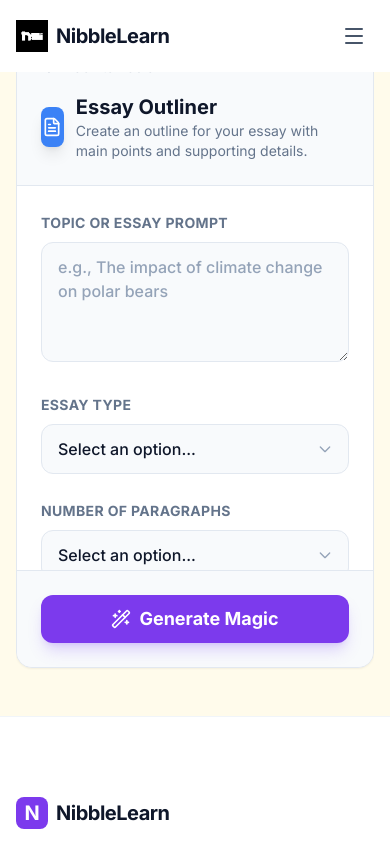
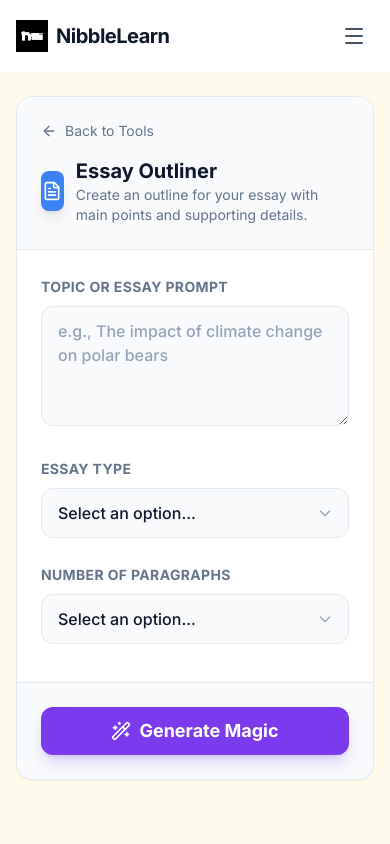
Before and after one commit to CodeCrafter19programmer/nibble-learn, a Next.js app: page /tools/1 in a window 390 px wide. Shown: the top 844 px of the page. Built offline with nearby package versions, Linux system fonts and the light colour scheme.

Commit message:
Fix mobile layout overlap and spacing issues on public tool page

```diff
--- a/src/app/tools/[toolId]/page.tsx
+++ b/src/app/tools/[toolId]/page.tsx
@@ -87,8 +87,8 @@
         <div className="min-h-screen bg-background flex flex-col">
             <Header />
 
-            <main className="flex-1 container mx-auto px-4 py-8 md:py-12">
-                <div className="h-[calc(100vh-12rem)] min-h-[600px] flex flex-col md:flex-row gap-6 overflow-hidden pb-4">
+            <main className="flex-1 container mx-auto px-4 pt-24 pb-12">
+                <div className="h-[calc(100vh-9rem)] min-h-[600px] flex flex-col md:flex-row gap-6 overflow-hidden pb-4">
 
                     {/* LEFT PANE: Input Form */}
                     <motion.div
```
